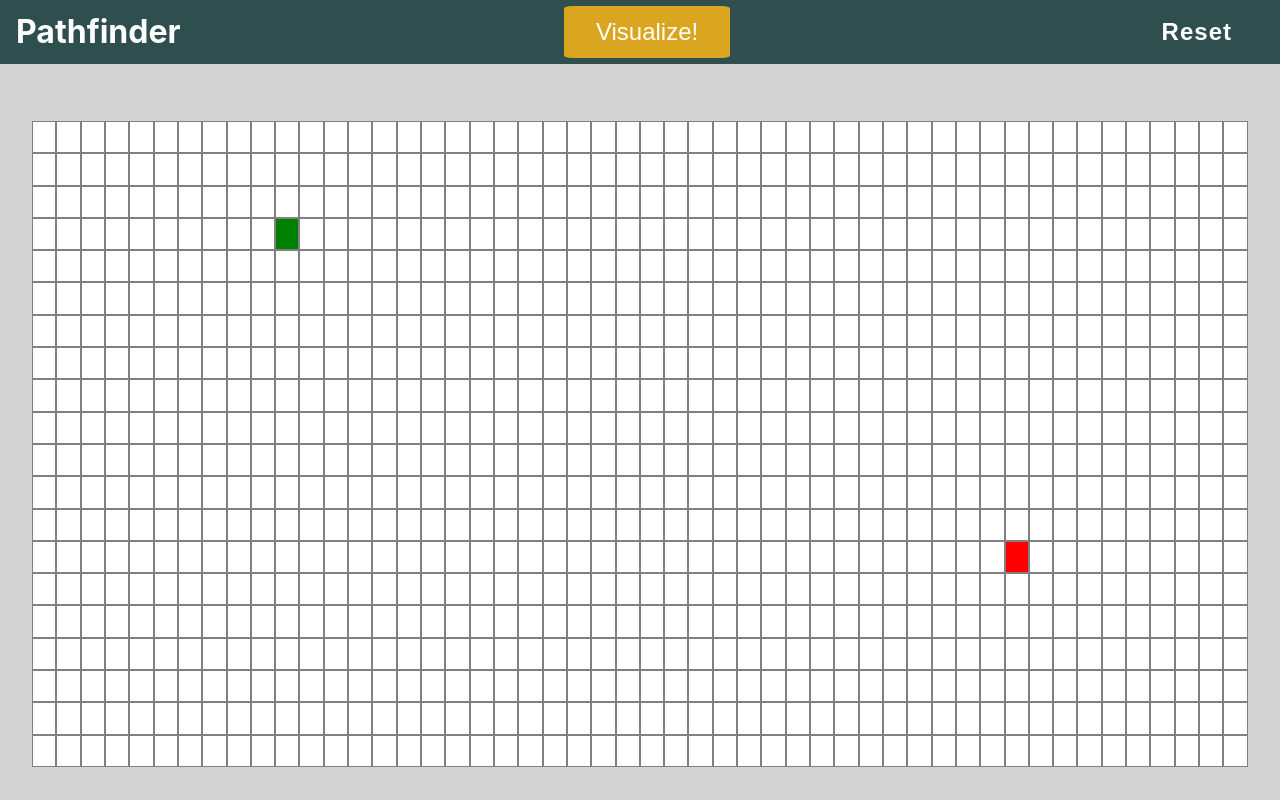
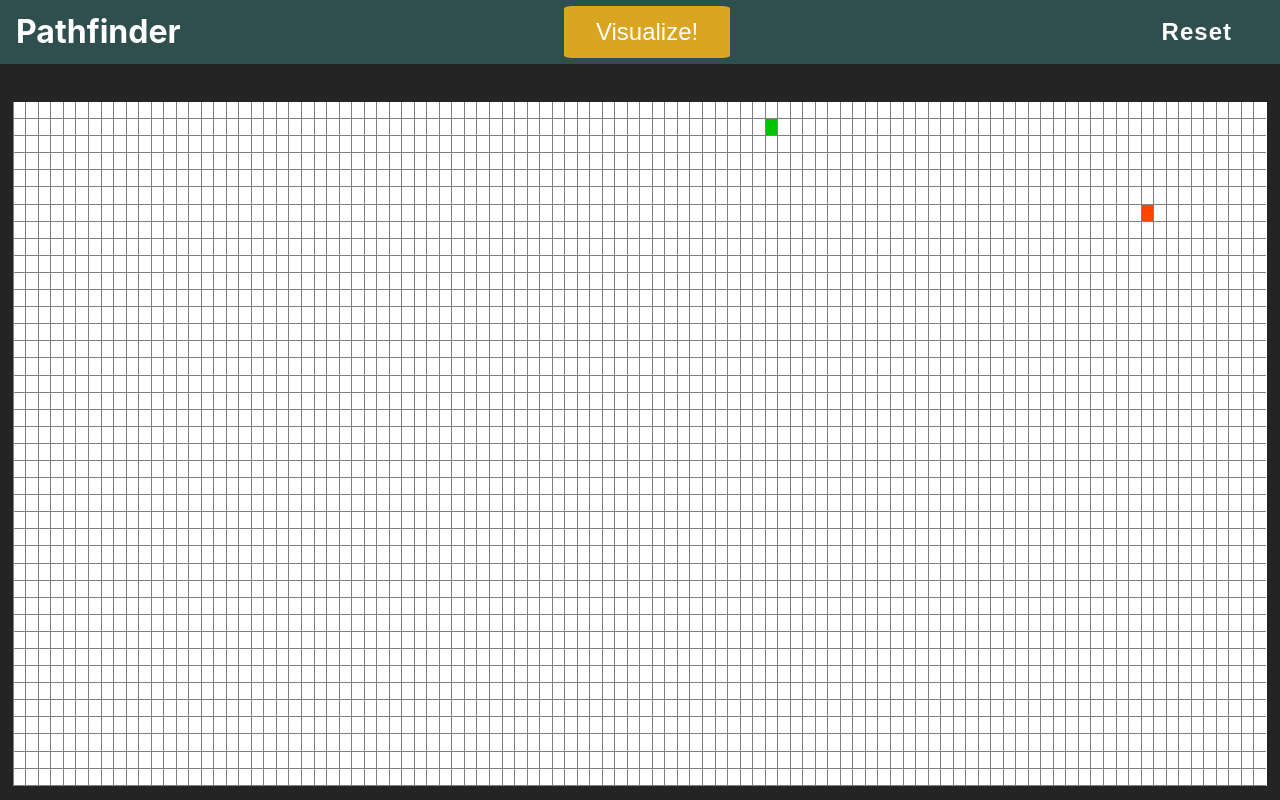
Before and after one commit to BrankoKrstic/pathfinder, a React (Create React App) app: page / in a window 1280 px wide. Built offline with nearby package versions, Linux system fonts and the light colour scheme.

Commit message:
styling changes

```diff
--- a/src/components/Node/Node.css
+++ b/src/components/Node/Node.css
@@ -1,7 +1,8 @@
 .Node {
-	width: 2%;
-	height: 5%;
-	border: 1px solid grey;
+	width: 1%;
+	height: 2.5%;
+	border-left: 1px solid grey;
+	border-bottom: 1px solid grey;
 	display: inline-block;
 	box-sizing: border-box;
 	margin: 0;
@@ -11,7 +12,7 @@
 
 .Node-visited {
 	animation-name: visitedAnimation;
-	animation-duration: 1.5s;
+	animation-duration: 1s;
 	animation-timing-function: ease-out;
 	animation-delay: 0;
 	animation-direction: alternate;
@@ -23,7 +24,7 @@
 @keyframes visitedAnimation {
 	0% {
 		transform: scale(0.3);
-		background-color: rgba(0, 0, 66, 0.75);
+		background-color: rgba(54, 2, 122, 0.856);
 		border-radius: 100%;
 	}
 
@@ -34,11 +35,13 @@
 	75% {
 		transform: scale(1.2);
 		background-color: rgba(0, 217, 159, 0.75);
+		border-color: white;
 	}
 
 	100% {
 		transform: scale(1);
-		background-color: rgba(0, 190, 218, 0.75);
+		background-color: rgb(0, 189, 218);
+		border-color: white;
 	}
 }
 
@@ -71,11 +74,11 @@
 }
 
 .Node-start {
-	background-color: green;
+	background-color: rgb(0, 196, 0);
 }
 
 .Node-end {
-	background-color: red;
+	background-color: orangered;
 }
 
 .Node-shortest-path {
@@ -92,7 +95,7 @@
 @keyframes shortestPath {
 	0% {
 		transform: scale(0.6);
-		background-color: rgb(255, 254, 106);
+		background-color: rgb(218, 218, 39);
 	}
 
 	50% {
@@ -103,5 +106,6 @@
 	100% {
 		transform: scale(1);
 		background-color: rgb(255, 254, 106);
+		border-color: white;
 	}
 }
--- a/src/components/Pathfinder/Pathfinder.css
+++ b/src/components/Pathfinder/Pathfinder.css
@@ -9,15 +9,15 @@
 .Pathfinder-body {
 	width: 100%;
 	height: 95%;
-	background-color: lightgray;
+	background-color: rgb(36, 36, 36);
 	display: flex;
 	justify-content: center;
 	align-items: center;
 }
 
 .Pathfinder-grid {
-	width: 95%;
-	height: 85%;
+	width: 98%;
+	height: 90%;
 	background-color: white;
 	display: flex;
 	flex-direction: row;
--- a/src/components/Pathfinder/Pathfinder.js
+++ b/src/components/Pathfinder/Pathfinder.js
@@ -3,8 +3,8 @@ import { WeightedGraph } from "../../algos/dijkstra";
 import Node from "../Node/Node";
 import "./Pathfinder.css";
 import Navbar from "../Navbar/Navbar";
-const NUM_ROWS = 20;
-const NUM_COLS = 50;
+const NUM_ROWS = 40;
+const NUM_COLS = 100;
 
 export default function Pathfinder() {
 	const [gridState, setGridState] = useState({
@@ -43,7 +43,7 @@ export default function Pathfinder() {
 				setTimeout(() => {
 					visitedArr.push(visitedNodes[i]);
 					setGridState({ ...gridState, visitedNodes: visitedArr });
-				}, i * 20);
+				}, i * 10);
 			} else {
 				setTimeout(() => {
 					shortestPathArr.push(shortestPath[i - visitedNodes.length]);
@@ -52,7 +52,7 @@ export default function Pathfinder() {
 						visitedNodes: visitedArr,
 						shortestPath: shortestPathArr,
 					});
-				}, i * 20);
+				}, i * 10);
 			}
 		}
 	};
```
